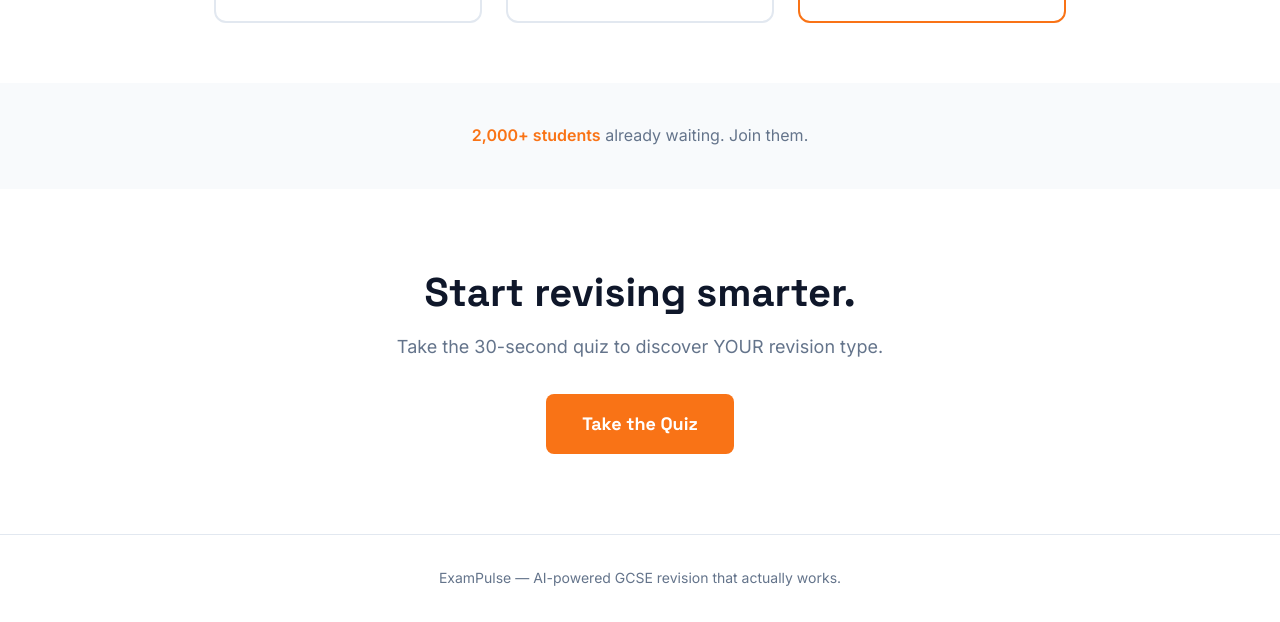
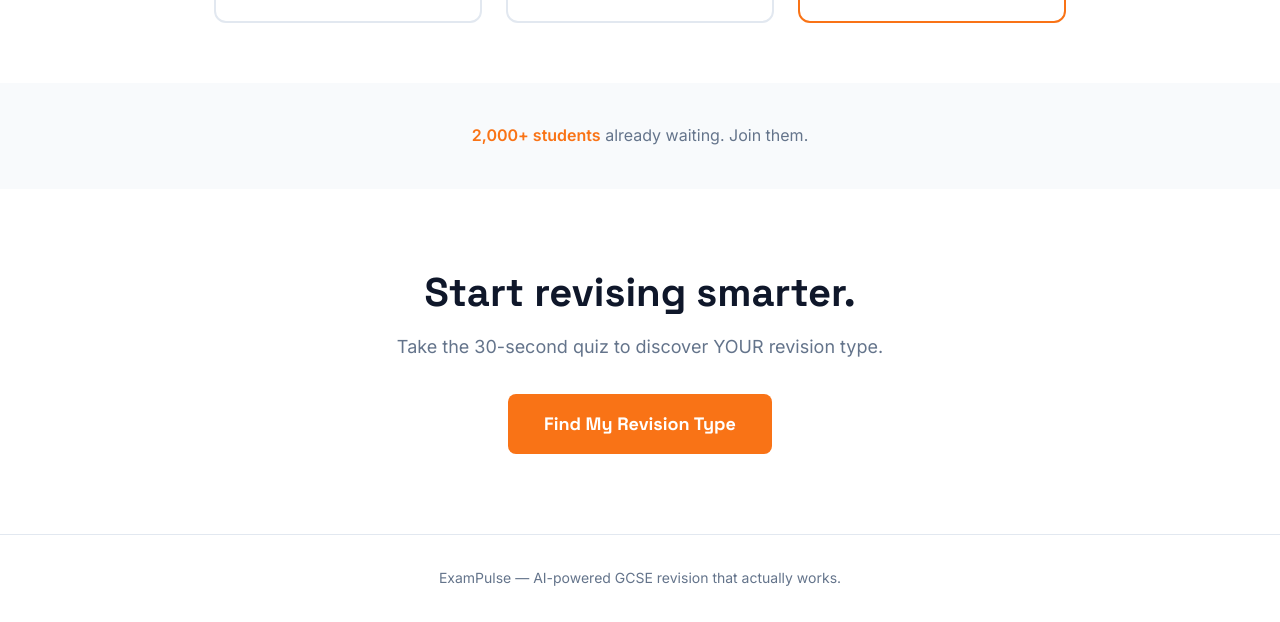
Before and after one commit to nickconstantinou/exam-pulse-marketing, a plain HTML site: page index.html in a window 1280 px wide. Shown: the part 2240-2862 px from the top of the page. Drawn offline with Linux system fonts and the light colour scheme.

Commit message:
Add A/B testing for CTA variants

```diff
--- a/index.html
+++ b/index.html
@@ -177,7 +177,7 @@
   <section class="cta-section">
     <div class="container">
       <h2>Start revising smarter.</h2>
-      <p>Take the 30-second quiz to discover YOUR revision type.</p>
+      <p id="cta-subtitle">Take the 30-second quiz to discover YOUR revision type.</p>
       <a href="quiz.html" class="btn">Take the Quiz</a>
     </div>
   </section>
@@ -186,5 +186,57 @@
       <p>ExamPulse — AI-powered GCSE revision that actually works.</p>
     </div>
   </footer>
+
+  <script>
+    // A/B Testing: Lead Magnet Variants
+    const AB_TEST_KEY = 'examPulse_ab_variant';
+
+    const leadMagnets = [
+      { id: 'quiz', title: 'Find My Revision Type', subtitle: 'Take the 30-second quiz to discover YOUR revision type.', url: 'quiz.html' },
+      { id: 'grade-calc', title: 'Calculate Your Potential', subtitle: 'See what grades you could achieve with better revision.', url: 'quiz.html?variant=grade' },
+      { id: 'gap-diagnostic', title: 'Find Your Gaps', subtitle: 'Identify exactly what you don\'t know and fill the gaps.', url: 'quiz.html?variant=gap' }
+    ];
+
+    function getVariant() {
+      let variant = localStorage.getItem(AB_TEST_KEY);
+      if (!variant) {
+        const rand = Math.random();
+        if (rand < 0.5) variant = 'quiz';
+        else if (rand < 0.75) variant = 'grade-calc';
+        else variant = 'gap-diagnostic';
+        localStorage.setItem(AB_TEST_KEY, variant);
+      }
+      return variant;
+    }
+
+    function applyVariant() {
+      const variant = getVariant();
+      const config = leadMagnets.find(m => m.id === variant) || leadMagnets[0];
+
+      // Update hero CTA
+      const heroBtn = document.querySelector('.hero .btn');
+      if (heroBtn) {
+        heroBtn.textContent = config.title;
+        heroBtn.href = config.url;
+      }
+
+      // Update CTA section
+      const ctaBtn = document.querySelector('.cta-section .btn');
+      const ctaText = document.getElementById('cta-subtitle');
+      if (ctaBtn) {
+        ctaBtn.textContent = config.title;
+        ctaBtn.href = config.url;
+      }
+      if (ctaText) {
+        ctaText.textContent = config.subtitle;
+      }
+
+      // Log for analytics
+      console.log('A/B Variant:', variant, config);
+    }
+
+    // Apply on load
+    document.addEventListener('DOMContentLoaded', applyVariant);
+  </script>
 </body>
 </html>
```
